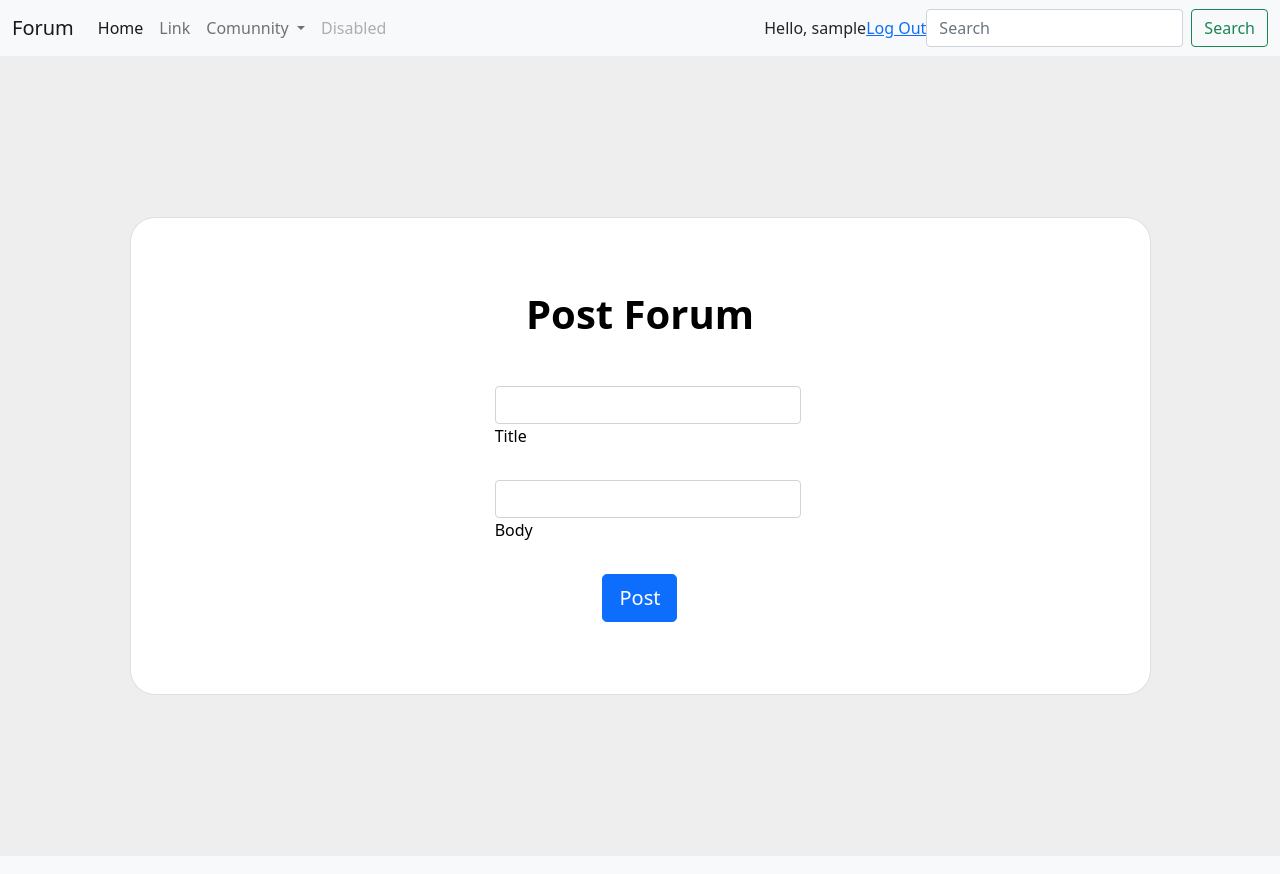
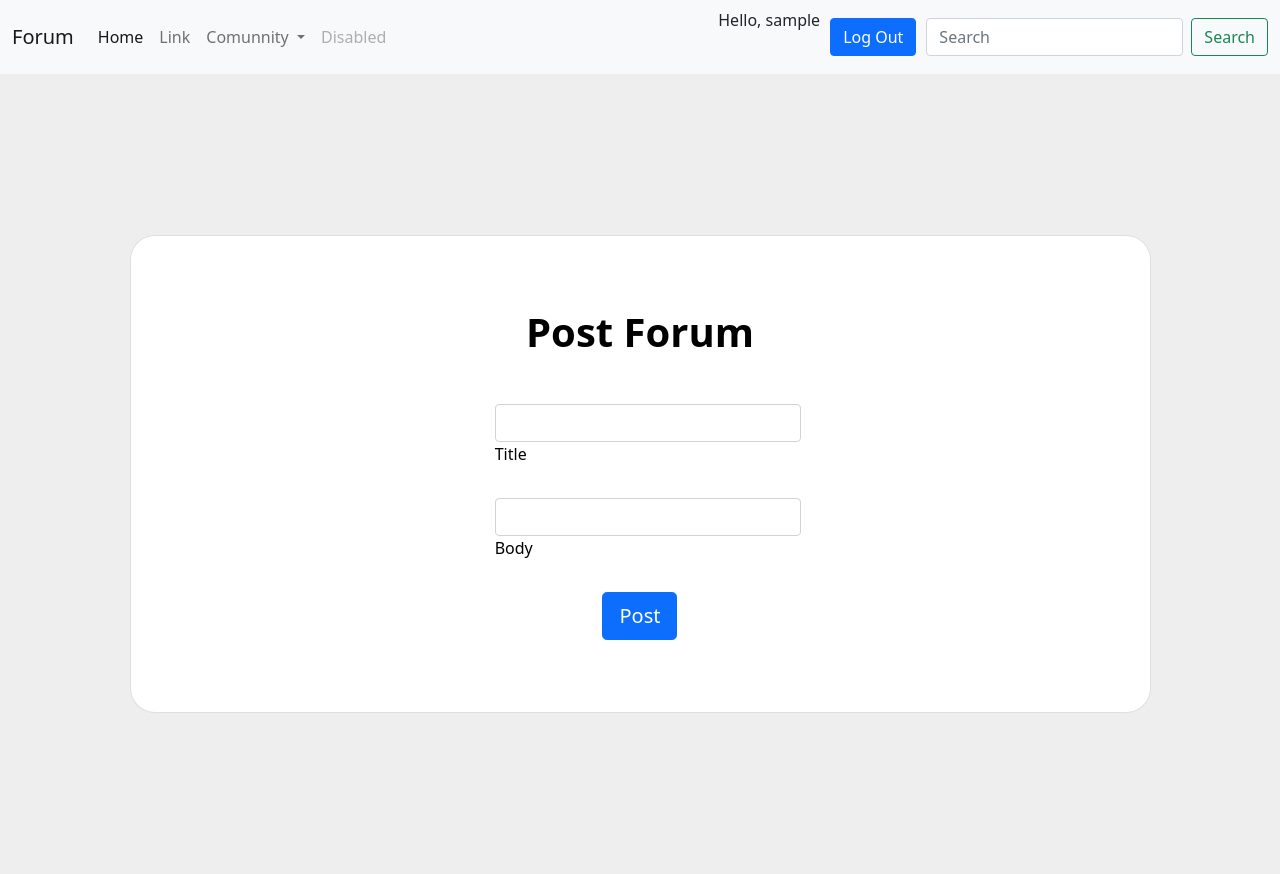
Before and after one commit to randyisalive/Enchanted-Forum, a Flask app: page /create in a window 1280 px wide. Before the commit the page ends 695 px from the top, so only its background shows below. Run offline with Flask 2, Linux system fonts and the light colour scheme; the visitor is signed in with stand-in values (Sample User, id 1).

Commit message:
Fix CSS in index file

```diff
--- /dev/null
+++ b/static/css/base.css
@@ -0,0 +1,47 @@
+h4 {
+    color: #919191;
+}
+
+#header-container {
+    border-bottom: none;
+    border-color: #919191;
+}
+
+#card {
+    border: none;
+    border-left: solid;
+    border-radius: 0;
+    border-left-width: 6px;
+    vertical-align: top;
+    border-top: solid 2px #e9e9e9;
+}
+
+#card-css {
+    border: none;
+}
+
+#user-thumbnail {
+    border: none!important;
+}
+
+.button-link {
+    color: white;
+    text-decoration: none;
+}
+
+.button-link:hover {
+    color: white;
+}
+
+a {
+    text-decoration: none;
+    color: white;
+}
+
+a:hover {
+    color: white;
+}
+
+.btn-group {
+    padding: 10px;
+}
--- a/templates/base.html
+++ b/templates/base.html
@@ -9,7 +9,7 @@
     <link href="https://cdn.jsdelivr.net/npm/bootstrap@5.1.3/dist/css/bootstrap.min.css" rel="stylesheet" integrity="sha384-1BmE4kWBq78iYhFldvKuhfTAU6auU8tT94WrHftjDbrCEXSU1oBoqyl2QvZ6jIW3" crossorigin="anonymous">
     <!-- JavaScript Bundle with Popper -->
     <script src="https://cdn.jsdelivr.net/npm/bootstrap@5.1.3/dist/js/bootstrap.bundle.min.js" integrity="sha384-ka7Sk0Gln4gmtz2MlQnikT1wXgYsOg+OMhuP+IlRH9sENBO0LRn5q+8nbTov4+1p" crossorigin="anonymous"></script>
-    <link rel="stylesheet" href="{{ url_for('static', filename='css/style.css') }}"> {% block head %} {% endblock %}
+    <link rel="stylesheet" href="{{ url_for('static', filename='css/base.css') }}"> {% block head %} {% endblock %}
 </head>
 
 <body>
@@ -51,10 +51,21 @@
                         {% if session and session.get('username') %}
                         <span>
                             Hello, {{ session['username'] }}
-                        </span><br>
-                        <a href="{{ url_for('logout') }}">Log Out</a> {% else %}
-                        <a href="{{ url_for('login') }}">Log In</a>
-                        <a href="/signup">Sign Up</a> {% endif %}
+                        </span>
+                        <div class="btn-group">
+                            <button type="button" class="btn btn-primary"><a href="{{ url_for('logout') }}">Log Out</a></button>{% else %}
+
+
+                        </div>
+                        <div class="btn-group">
+                            <button type="button" class="btn btn-primary"><a href="{{ url_for('login') }}">Log In</a></button>
+                        </div>
+                        <div class="btn-group">
+                            <button type="button" class="btn btn-primary"> <a href="{{ url_for('signup') }}">Sign Up</a></button>{% endif %}
+                        </div>
+
+
+
                     </form>
 
                     <form class="d-flex">
```
Also changed, not shown: static/css/style.css (deleted, +0 -34 lines).
